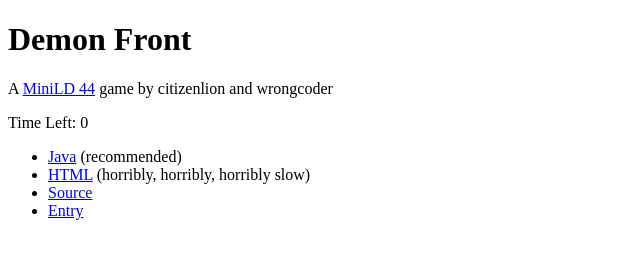
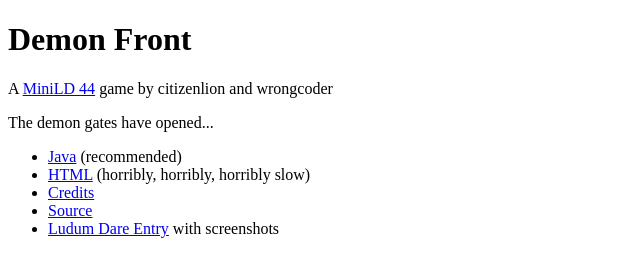
Before and after one commit to wrongcoder/demon-front, a plain HTML site: page index.html in a window 1280 px wide. Shown: the whole page, without its empty margins (0-640 px from the left). Drawn offline with Linux system fonts and the light colour scheme.

Commit message:
Prepare for release

```diff
--- a/index.html
+++ b/index.html
@@ -6,12 +6,13 @@
 <body>
 <h1>Demon Front</h1>
 <p>A <a href="http://www.ludumdare.com/compo/2013/07/05/minild-44-announcement/">MiniLD 44</a> game by citizenlion and wrongcoder</p>
-<p>Time Left: 0</p>
+<p>The demon gates have opened...</p>
 <ul>
-<li><a href="demon_front-desktop-1.0-SNAPSHOT.zip">Java</a> (recommended)</li>
+<li><a href="demon_front-desktop-1.0.zip">Java</a> (recommended)</li>
 <li><a href="game.html">HTML</a> (horribly, horribly, horribly slow)</li>
+<li><a href="assets/Attributions.txt">Credits</a></li>
 <li><a href="https://github.com/wrongcoder/demon-front/">Source</a></li>
-<li><a href="http://www.ludumdare.com/compo/minild-44/?action=preview&uid=22915">Entry</a></li>
+<li><a href="http://www.ludumdare.com/compo/minild-44/?action=preview&uid=24050">Ludum Dare Entry</a> with screenshots</li>
 </ul>
 </body>
 </html>
```
